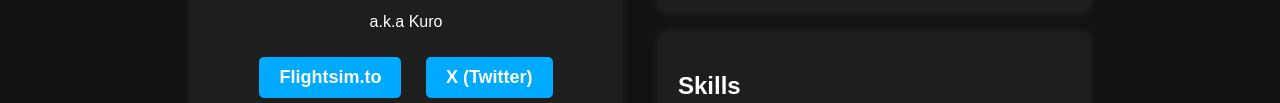
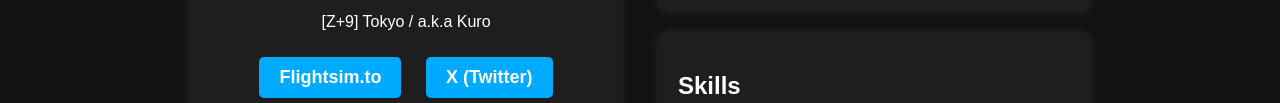
Before and after one commit to Kurorin-fs/kurorin-fs, a plain HTML site: page index.html in a window 1280 px wide. Shown: the part 275-378 px from the top of the page. Drawn offline with Linux system fonts and the light colour scheme.

Commit message:
Update index.html

```diff
--- a/index.html
+++ b/index.html
@@ -155,7 +155,7 @@
                 <img src="https://cdn.flightsim.to/images/avatars/WP5SJgHR.jpg" alt="Kurorin" class="avatar">
                 <h1>Kurorin</h1>
                 <p>Addon Developer (Microsoft Flight Simulator)</p>
-                <p>a.k.a Kuro</p>
+                <p>[Z+9] Tokyo   /   a.k.a Kuro</p>
                 <div class="links">
                     <a href="https://flightsim.to/profile/Kurorin" target="_blank">Flightsim.to</a>
                     <a href="https://x.com/kurorin_fs" target="_blank">X (Twitter)</a>
```
